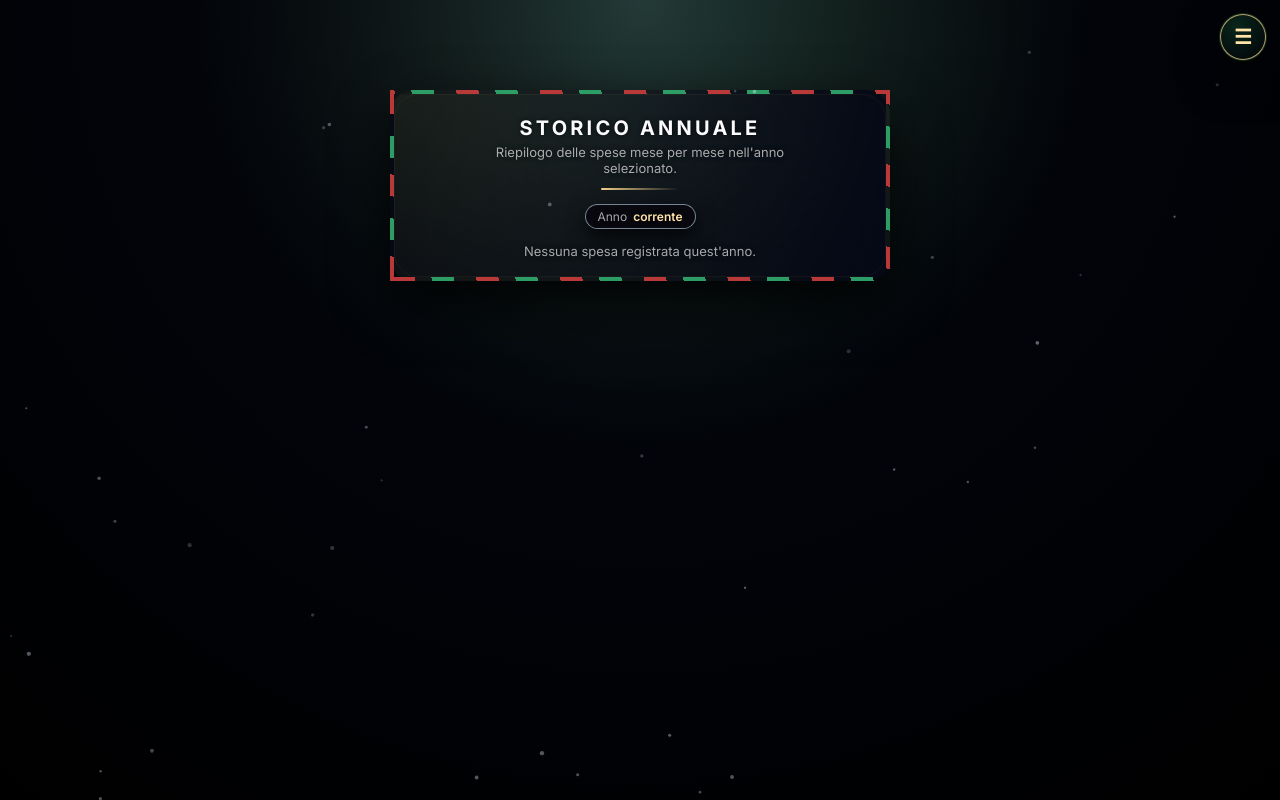
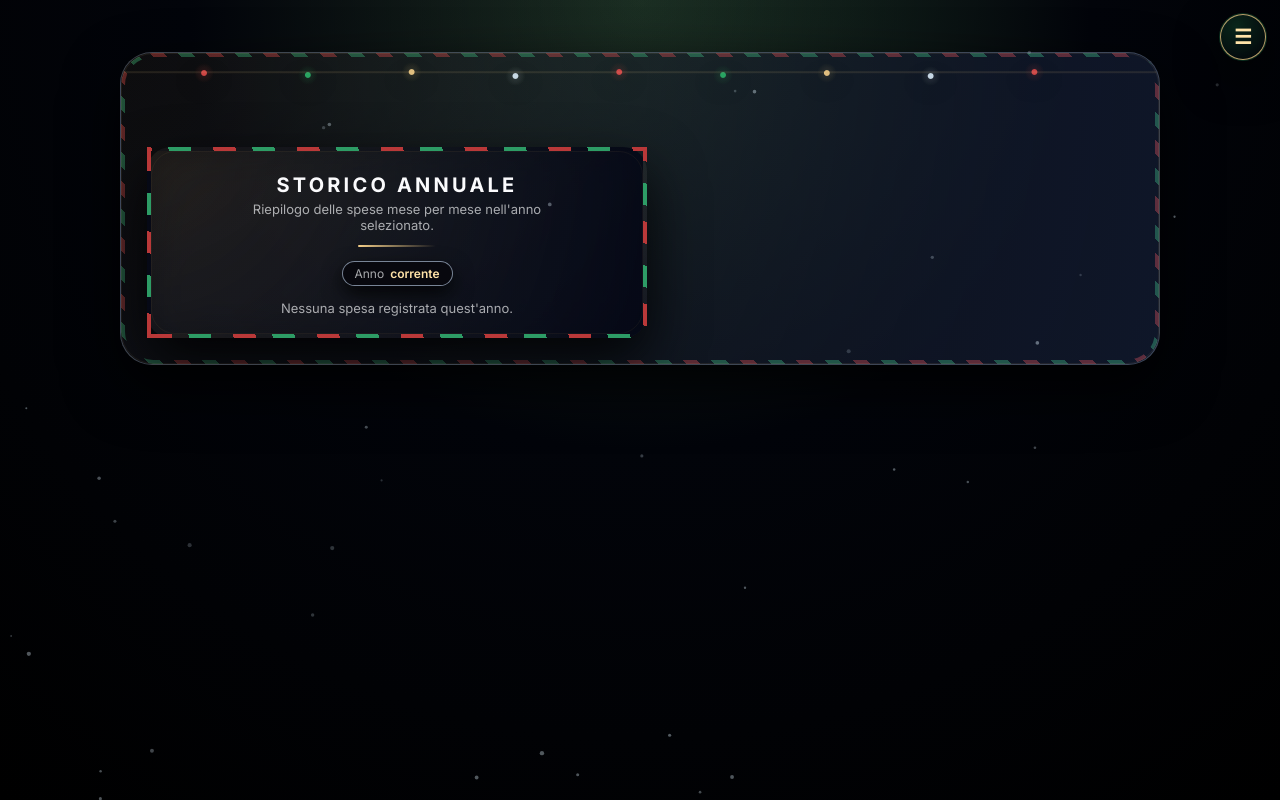
Before and after one commit to Blu-Neon/banca-web, a Flask app: page /storico in a window 1280 px wide. Run offline with Flask 3, Linux system fonts and the light colour scheme; the visitor is signed in with stand-in values (Sample User, id 1); data that the repository does not hold is empty; some libraries are stand-ins or nearby versions.

Commit message:
Natale 1.4

```diff
--- a/static/css/theme-xmas.css
+++ b/static/css/theme-xmas.css
@@ -69,14 +69,14 @@
 
 html.theme-xmas .xmas-lights {
   display: block;
-  position: fixed !important;
+  position: absolute !important;
   left: 0;
   right: 0;
   top: 0 !important;
   height: 58px;
-  padding-top: env(safe-area-inset-top);
+  padding-top: 0;
   pointer-events: none;
-  z-index: 9000 !important;
+  z-index: 5 !important;
 
   /* Filo + bagliori */
   background:
--- a/templates/storico.html
+++ b/templates/storico.html
@@ -2,7 +2,7 @@
 
 {% block title %}Storico spese annuale{% endblock %}
 
-{% block body %}
+{% block content %}
 
 <div class="page-container">
     <div class="card">
@@ -36,11 +36,11 @@
 
   {% if session.get('user_id') == 1 %}
   <style>
-    * { cursor: url("{{ url_for('static', filename='cursor.png')}}") 0 0, default !important; }
+* { cursor: url("{{ url_for('static', filename='cursor.png')}}") 0 0, default !important; }
     button, a, input, select, textarea, label {
       cursor: url("{{ url_for('static', filename='cursor.png')}}") 0 0, pointer !important;
     }
-  </style>
+</style>
   {% endif %}
 
 {% endblock %}
@@ -48,58 +48,12 @@
 {% block scripts %}
 
 <style>
-:root {
-      --radius-lg: 18px;
-      --radius-xl: 24px;
-      --shadow-soft: 0 22px 50px rgba(0,0,0,0.85);
-      --gold: #f4c97a;
-      --gold-soft: rgba(244, 201, 122, 0.18);
-      --gold-strong: #ffd992;
-      --text-main: #f9fafb;
-      --text-soft: #a1a1aa;
-    }
-
-    * { box-sizing: border-box; margin: 0; padding: 0; }
-
-    body {
-      font-family: "Inter", system-ui, -apple-system, BlinkMacSystemFont, "Segoe UI", sans-serif;
-      min-height: 100dvh;
-      display: flex;
-      flex-direction: column;
-      align-items: center;
-
-      padding:
-        calc(20px + env(safe-area-inset-top))
-        calc(14px + env(safe-area-inset-right))
-        calc(20px + env(safe-area-inset-bottom))
-        calc(14px + env(safe-area-inset-left));
-
-      background-image: url('https://images.unsplash.com/photo-1602292678572-16cb94ea0d88?q=80&w=900&auto=format&fit=crop&ixlib=rb-4.1.0&ixid=M3wxMjA3fDB8MHxwaG90by1wYWdlfHx8fGVufDB8fHx8fA%3D%3D');
-      background-size: cover;
-      background-position: center;
-      background-repeat: no-repeat;
-      background-attachment: fixed;
-
-      color: var(--text-main);
-      text-shadow: 0 0 5px rgba(0,0,0,0.7);
-    }
+* { box-sizing: border-box; margin: 0; padding: 0; }
 
     /* overlay premium */
-    body::before {
-      content: "";
-      position: fixed;
-      inset: 0;
-      background:
-        radial-gradient(circle at top, rgba(15,23,42,0.9), transparent 50%),
-        linear-gradient(160deg, rgba(0,0,0,0.9), rgba(3,7,18,0.65)),
-        radial-gradient(circle at bottom, rgba(244,201,122,0.08), transparent 60%);
-      z-index: -1;
-    }
-
     /* ✅ fallback mobile: evita lag iOS con fixed */
     @media (max-width: 768px) {
-      body { background-attachment: scroll; }
-    }
+      }
 
     .page-container {
       width: 100%;
--- a/templates/tipo.html
+++ b/templates/tipo.html
@@ -2,7 +2,7 @@
 
 {% block title %}Scegli la categoria{% endblock %}
 
-{% block body %}
+{% block content %}
 
 <div class="page-container">
     <div class="card">
```
Also changed, not shown: templates/storico_viaggi.html (+5 -52 lines), templates/tipologia.html (+4 -51 lines).
